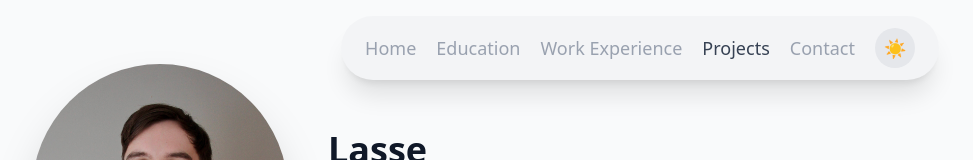
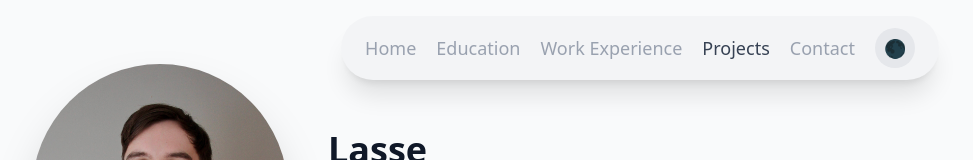
Before and after one commit to lassewolpmann/portfolio, a SvelteKit app: page / in a window 1280 px wide. Shown: the top 160 px of the page, without its empty margins (0-973 px from the left). Built offline with nearby package versions, Linux system fonts and the light colour scheme.

Commit message:
Swapped symbol for dark and light mode

```diff
--- a/src/routes/+layout.svelte
+++ b/src/routes/+layout.svelte
@@ -87,7 +87,7 @@
 		<NavBarLink id="work" text="Work Experience" />
 		<NavBarLink id="projects" text="Projects" />
 		<NavBarLink id="contact" text="Contact" />
-		<button class="cursor-pointer bg-gray-200 dark:bg-gray-700 rounded-full w-10 aspect-square" onclick={setTheme}>{theme === "dark" ? "🌑" : "☀️"}</button>
+		<button class="cursor-pointer bg-gray-200 dark:bg-gray-600 rounded-full w-10 aspect-square" onclick={setTheme}>{theme === "light" ? "🌑" : "☀️"}</button>
 	</nav>
 </header>
 <main class="bg-gray-50 dark:bg-gray-950 transition-colors px-8 py-16 flex flex-col gap-32 items-start justify-start">
```
